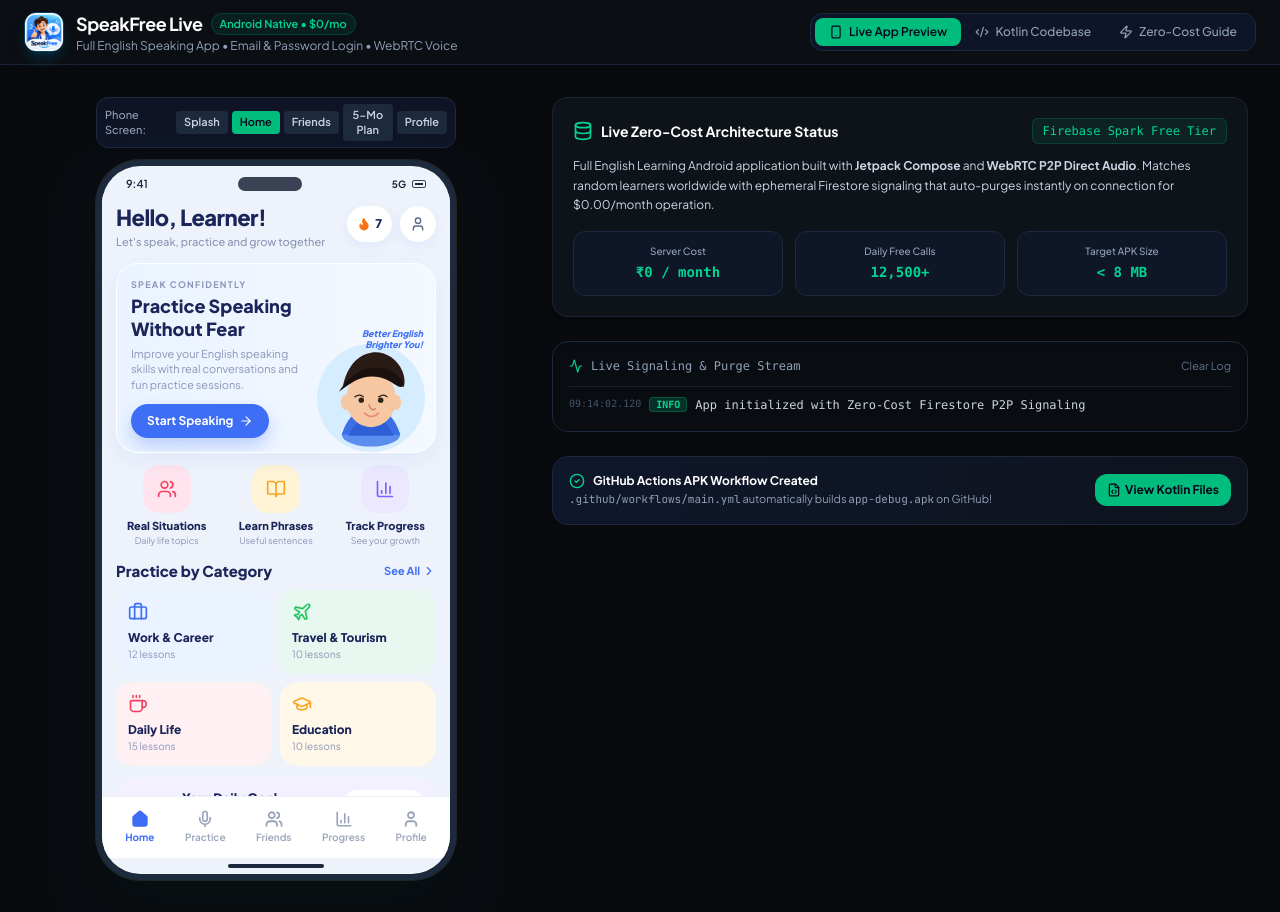
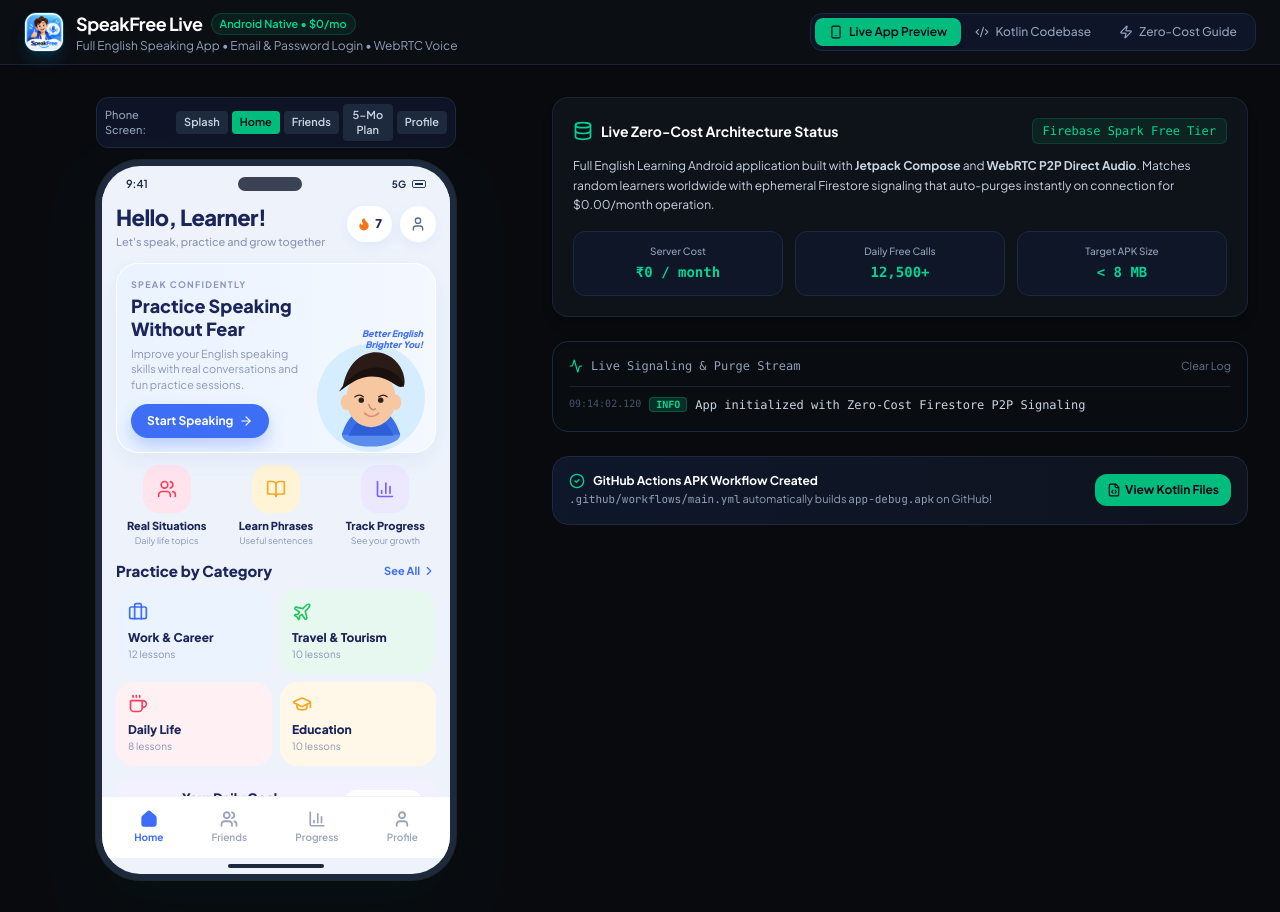
Before and after one commit to companymehra899-cloud/freecall2copy, a React (Vite) app: page / in a window 1280 px wide. Built offline with nearby package versions, Linux system fonts and the light colour scheme.

Commit message:
fix: show 8 lessons on Daily Life and remove blank Practice tab
Keep category lesson counts and drop the unused second bottom-nav item.

```diff
--- a/src/App.tsx
+++ b/src/App.tsx
@@ -1127,7 +1127,7 @@
                                 <button onClick={handleStartSearch} className="rounded-[18px] bg-[#fff0f4] px-3 py-3 text-left">
                                   <Coffee className="w-5 h-5 text-[#f43f5e]" />
                                   <p className="text-[12px] font-extrabold text-[#1b2559] mt-2 leading-tight">Daily Life</p>
-                                  <p className="text-[10px] text-[#8b95b7] mt-0.5">15 lessons</p>
+                                  <p className="text-[10px] text-[#8b95b7] mt-0.5">8 lessons</p>
                                 </button>
                                 <button onClick={handleStartSearch} className="rounded-[18px] bg-[#fff8e8] px-3 py-3 text-left">
                                   <GraduationCap className="w-5 h-5 text-[#f5a623]" />
@@ -1666,13 +1666,6 @@
                             <span>Home</span>
                           </button>
                           <button
-                            onClick={() => setCurrentAppTab('HOME')}
-                            className="flex flex-col items-center gap-0.5 text-[10px] font-semibold text-[#9aa3bb]"
-                          >
-                            <Mic className="w-[18px] h-[18px]" strokeWidth={2.2} />
-                            <span>Practice</span>
-                          </button>
-                          <button
                             onClick={() => setCurrentAppTab('FRIENDS')}
                             className={`flex flex-col items-center gap-0.5 text-[10px] ${currentAppTab === 'FRIENDS' ? 'font-bold text-[#3d6ef5]' : 'font-semibold text-[#9aa3bb]'}`}
                           >
```
